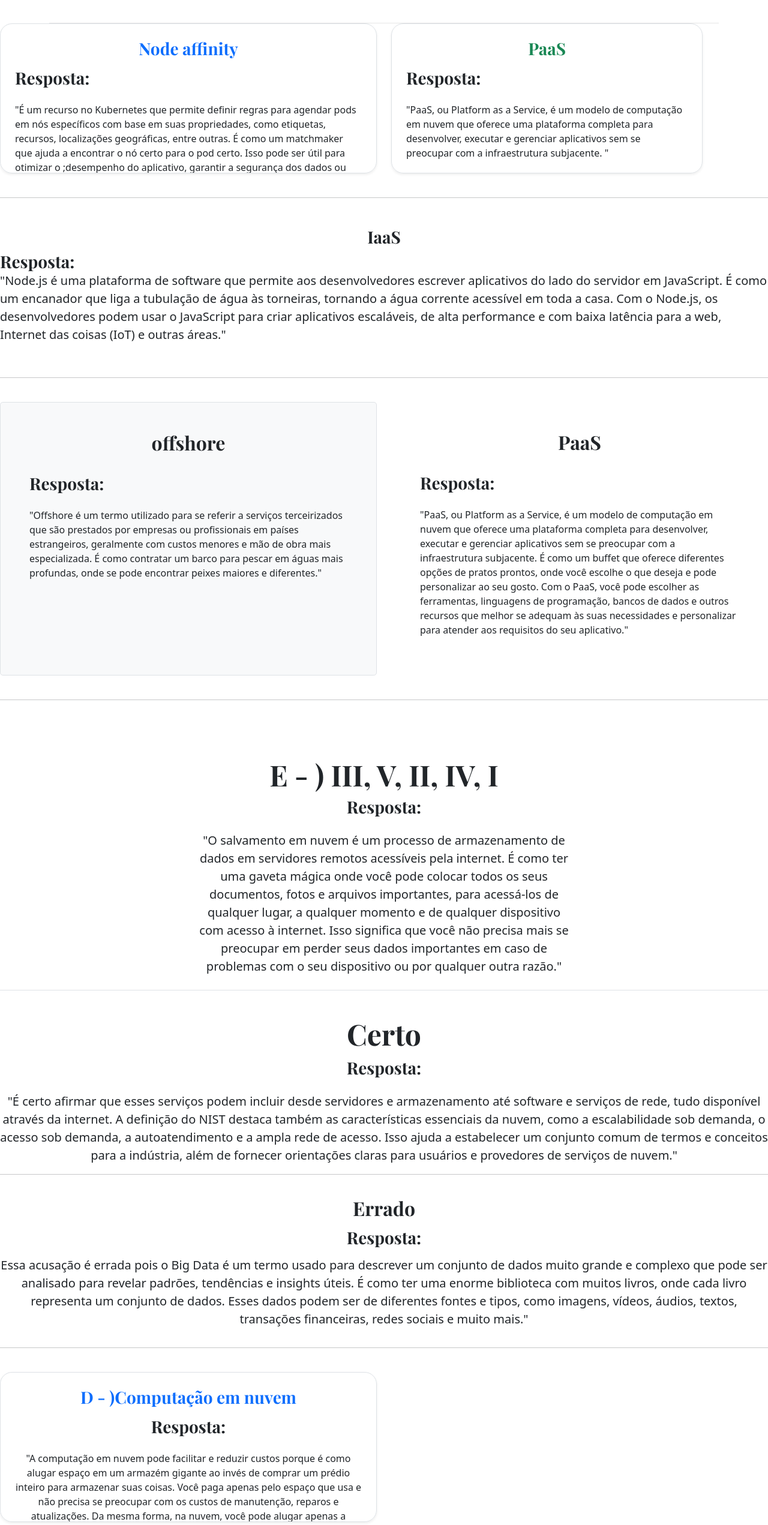
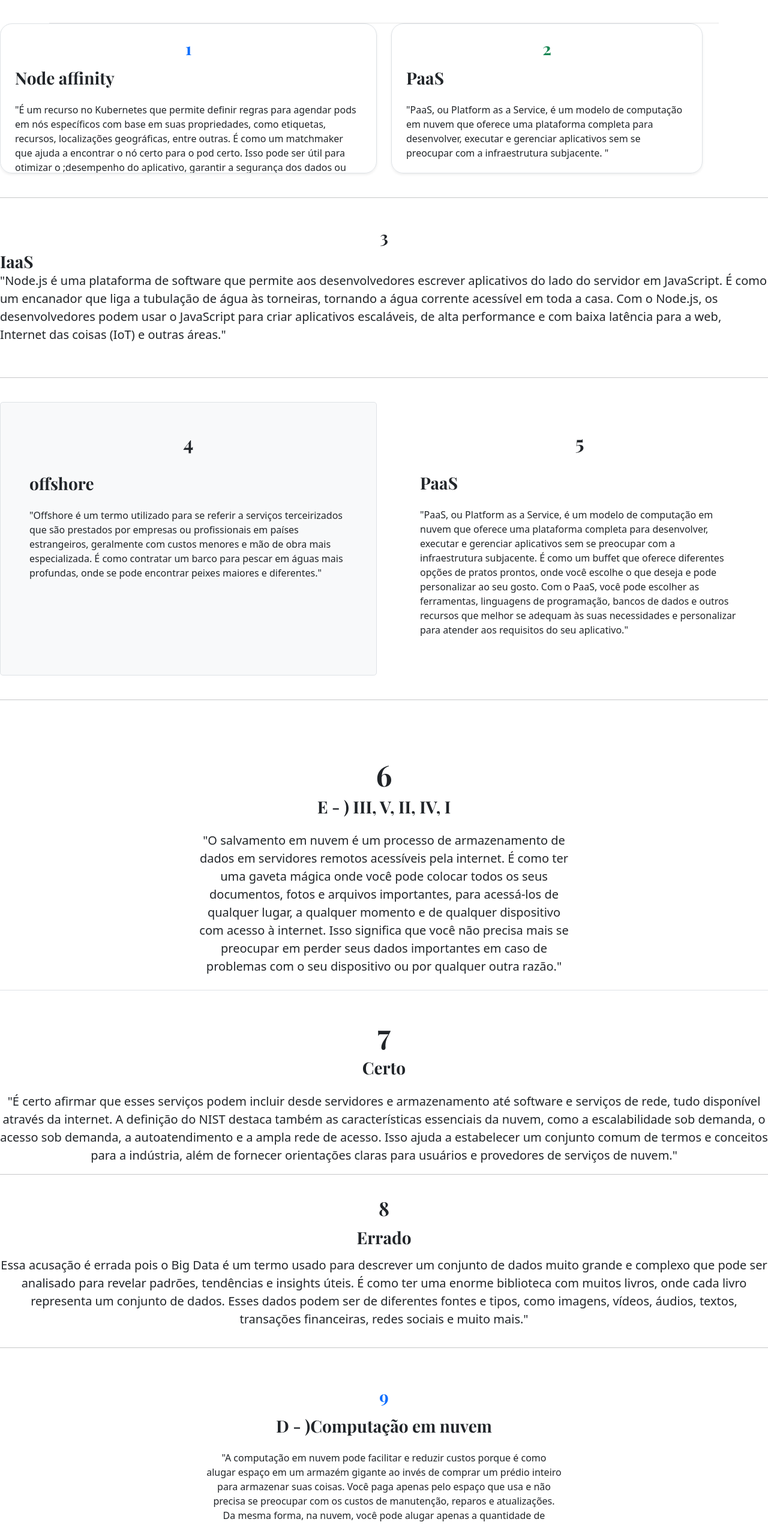
Before and after one commit to Barreto0620/atividades, a plain HTML site: page Cloud/blog/index.html in a window 1280 px wide. Shown: the part 240-2782 px from the top of the page at 60% size. Drawn offline with nearby package versions, Linux system fonts and the light colour scheme.

Commit message:
Update index.html

```diff
--- a/Cloud/blog/index.html
+++ b/Cloud/blog/index.html
@@ -5,7 +5,7 @@
   <meta charset="utf-8">
   <meta name="viewport" content="width=device-width, initial-scale=1">
 
-  <title>Cabeamento | Tudo Sobre o assunto !</title>
+  <title>Cloud | Tudo Sobre armazenamento em nuvem !</title>
 
   <!--<link rel="icon" type="image/png" sizes="32x32" href="img/favicon-32x32.png">-->
   <link rel="canonical" href="https://getbootstrap.com/docs/5.0/examples/blog/">
@@ -81,7 +81,7 @@
         <center>
           <div class="p-4 p-md-5 mb-4 text-white rounded bg-dark">
             <div class="col-md-6 px-0">
-              <h1 class="display-4 fst-italic">Cloud</h1>
+              <h1 class="display-4 fst-italic">Cloud - Questões</h1>
 
         </center>
   </div>
@@ -91,8 +91,8 @@
     <div class="col-md-6">
       <div class="row g-0 border rounded overflow-hidden flex-md-row mb-4 shadow-sm h-md-250 position-relative">
         <div class="col p-4 d-flex flex-column position-static">
-          <strong class="d-inline-block mb-2 text-primary"><center><h3>Node affinity </h3></center></strong>
-          <h3 class="mb-0">Resposta:</h3><br>
+          <strong class="d-inline-block mb-2 text-primary"><center><h3>1</h3></center></strong>
+          <h3 class="mb-0">Node affinity</h3><br>
           <p class="card-text mb-auto">"É um recurso no Kubernetes que permite definir regras para agendar pods em nós específicos
 		  com base em suas propriedades, como etiquetas, recursos, localizações geográficas, entre outras. É como um matchmaker que ajuda a encontrar
 		  o nó certo para o pod certo. Isso pode ser útil para otimizar o ;desempenho do aplicativo, garantir a segurança dos dados ou para outros fins
@@ -105,8 +105,8 @@
     <div class="col-md-5">
       <div class="row g-0 border rounded overflow-hidden flex-md-row mb-4 shadow-sm h-md-250 position-relative">
         <div class="col p-4 d-flex flex-column position-static">
-          <strong class="d-inline-block mb-2 text-success"><center><h3>PaaS</h3></center></strong>
-          <h3 class="mb-0">Resposta:</h3><br>
+          <strong class="d-inline-block mb-2 text-success"><center><h3>2</h3></center></strong>
+          <h3 class="mb-0">PaaS</h3><br>
           <p class="mb-auto">"PaaS, ou Platform as a Service, é um modelo de computação em nuvem que oferece uma plataforma completa para desenvolver,
 		  executar e gerenciar aplicativos sem se preocupar com a infraestrutura subjacente. "</p>
         </div>
@@ -123,10 +123,10 @@
 
       <h2 class="featurette-heading fw-normal lh-1">
         <h3><center>
-        <b><center>IaaS</center></b>
+        <b><center>3</center></b>
         </h3>
         <br>
-        <h3 class="mb-0 ">Resposta:</h3><br>
+        <h3 class="mb-0 ">IaaS</h3><br>
         <p class="lead">"Node.js é uma plataforma de software que permite aos desenvolvedores escrever aplicativos do lado do servidor em JavaScript.
 		É como um encanador que liga a tubulação de água às torneiras, tornando a água corrente acessível em toda a casa.
 		Com o Node.js, os desenvolvedores podem usar o JavaScript para criar aplicativos escaláveis, de alta performance e com baixa latência para a web, Internet das coisas (IoT) e outras áreas."</p>
@@ -142,17 +142,17 @@
   <div class="row align-items-md-stretch">
     <div class="col-md-6">
       <div class="h-100 p-5 bg-light border rounded-3">
-        <h2><center>offshore</center></h2>
+        <h2><center>4</center></h2>
         <br>
-        <h3 class="mb-0">Resposta:</h3><br>
+        <h3 class="mb-0">offshore</h3><br>
         <p>"Offshore é um termo utilizado para se referir a serviços terceirizados que são prestados por empresas ou profissionais em países estrangeiros, geralmente com custos menores e mão de obra mais especializada. É como contratar um barco para pescar em águas mais profundas, onde se pode encontrar peixes maiores e diferentes." </p>
       </div>
     </div>
     <div class="col-md-6">
       <div class="h-100 p-5 text-bg-dark rounded-3">
-        <h2><center>PaaS</center></h2>
+        <h2><center>5</center></h2>
         <br>
-        <h3 class="mb-0">Resposta:</h3><br>
+        <h3 class="mb-0">PaaS</h3><br>
         <p>"PaaS, ou Platform as a Service, é um modelo de computação em nuvem que oferece uma plataforma completa para desenvolver, executar e gerenciar aplicativos sem se preocupar com a infraestrutura subjacente. É como um buffet que oferece diferentes opções de pratos prontos, onde você escolhe o que deseja e pode personalizar ao seu gosto. Com o PaaS, você pode escolher as ferramentas, linguagens de programação, bancos de dados e outros recursos que melhor se adequam às suas necessidades e personalizar para atender aos requisitos do seu aplicativo."</p>
 
       </div>
@@ -166,9 +166,9 @@
   <div class="b-example-divider"></div>
 
   <div class="px-4 pt-5 my-5 text-center border-bottom">
-    <h1 class="display-4 fw-bold"><center> E - ) III, V, II, IV, I</center></h1>
+    <h1 class="display-4 fw-bold"><center>6</center></h1>
     <div class="col-lg-6 mx-auto">
-      <h3 class="mb-0">Resposta:</h3><br>
+      <h3 class="mb-0"> E - ) III, V, II, IV, I</h3><br>
       <p class="lead mb-4">"O salvamento em nuvem é um processo de armazenamento de dados em servidores remotos acessíveis pela internet. É como ter uma gaveta mágica onde você pode colocar todos os seus documentos, fotos e arquivos importantes, para acessá-los de qualquer lugar, a qualquer momento e de qualquer dispositivo com acesso à internet. Isso significa que você não precisa mais se preocupar em perder seus dados importantes em caso de problemas com o seu dispositivo ou por qualquer outra razão."
       </p>
     </div>
@@ -178,8 +178,8 @@
   </div>
     </div>
       <center>
-        <h1 class="display-5 fw-bold lh-1 mb-3"><center>Certo</center> </h1>
-        <h3 class="mb-0">Resposta:</h3><br>
+        <h1 class="display-5 fw-bold lh-1 mb-3"><center>7</center> </h1>
+        <h3 class="mb-0">Certo</h3><br>
         <p class="lead">"É certo afirmar que esses serviços podem incluir desde servidores e armazenamento até software e serviços de rede, tudo disponível através da internet. A definição do NIST destaca também as características essenciais da nuvem, como a escalabilidade sob demanda, o acesso sob demanda, a autoatendimento e a ampla rede de acesso. Isso ajuda a estabelecer um conjunto comum de termos e conceitos para a indústria, além de fornecer orientações claras para usuários e provedores de serviços de nuvem."
 		</p></center>
 
@@ -193,9 +193,9 @@
 <center>
   <div class="row featurette">
 
-      <h2 class="featurette-heading fw-normal lh-1"><center>Errado</center></h2>
+      <h2 class="featurette-heading fw-normal lh-1"><center>8</center></h2>
       <br><br>
-      <h3 class="mb-0">Resposta:</h3><br><br>
+      <h3 class="mb-0">Errado</h3><br><br>
       <p class="lead">Essa acusação é errada pois o Big Data é um termo usado para descrever um conjunto de dados muito grande e complexo que pode ser analisado para revelar padrões, tendências e insights úteis. É como ter uma enorme biblioteca com muitos livros, onde cada livro representa um conjunto de dados. Esses dados podem ser de diferentes fontes e tipos, como imagens, vídeos, áudios, textos, transações financeiras, redes sociais e muito mais." </p></center>
     </div>
     <hr>
@@ -204,16 +204,11 @@
 
   <br>
 
-  <center><div class="row mb-2">
-    <div class="col-md-6">
-      <div class="row g-0 border rounded overflow-hidden flex-md-row mb-4 shadow-sm h-md-250 position-relative">
+    <center><div class="col-md-6">
         <div class="col p-4 d-flex flex-column position-static">
-          <strong class="d-inline-block mb-2 text-primary"><h3><center>D - )Computação em nuvem</center></h3></strong>
-          <h3 class="mb-0">Resposta:</h3><br>
+          <strong class="d-inline-block mb-2 text-primary"><h3><center>9</center></h3></strong>
+          <h3 class="mb-0">D - )Computação em nuvem</h3><br>
           <p class="card-text mb-auto">"A computação em nuvem pode facilitar e reduzir custos porque é como alugar espaço em um armazém gigante ao invés de comprar um prédio inteiro para armazenar suas coisas. Você paga apenas pelo espaço que usa e não precisa se preocupar com os custos de manutenção, reparos e atualizações. Da mesma forma, na nuvem, você pode alugar apenas a quantidade de recursos de TI que precisa, como servidores, armazenamento, software, e pagar somente pelo que usa, sem precisar se preocupar com a infraestrutura e os custos de manutenção. Isso pode ajudar as empresas a reduzir seus custos de investimento em equipamentos de TI, licenças de software e equipes de suporte, além de aumentar a flexibilidade e a escalabilidade das operações."</p>
-        </div>
-        <div class="col-auto d-none d-lg-block">
-
         </div>
       </div>
     </div>
@@ -282,12 +277,9 @@
   </div>
   </div>-->
 
-
-
   </main>
-  <hr>
   <footer class="blog-footer">
-    <p><b>@ Douglas, Erick e Gabriel</b></p>
+    <p><b>@ Douglas, Erick, Gabriel, Henrique Aquino e Luigi</b></p>
   </footer>
 
 
```
